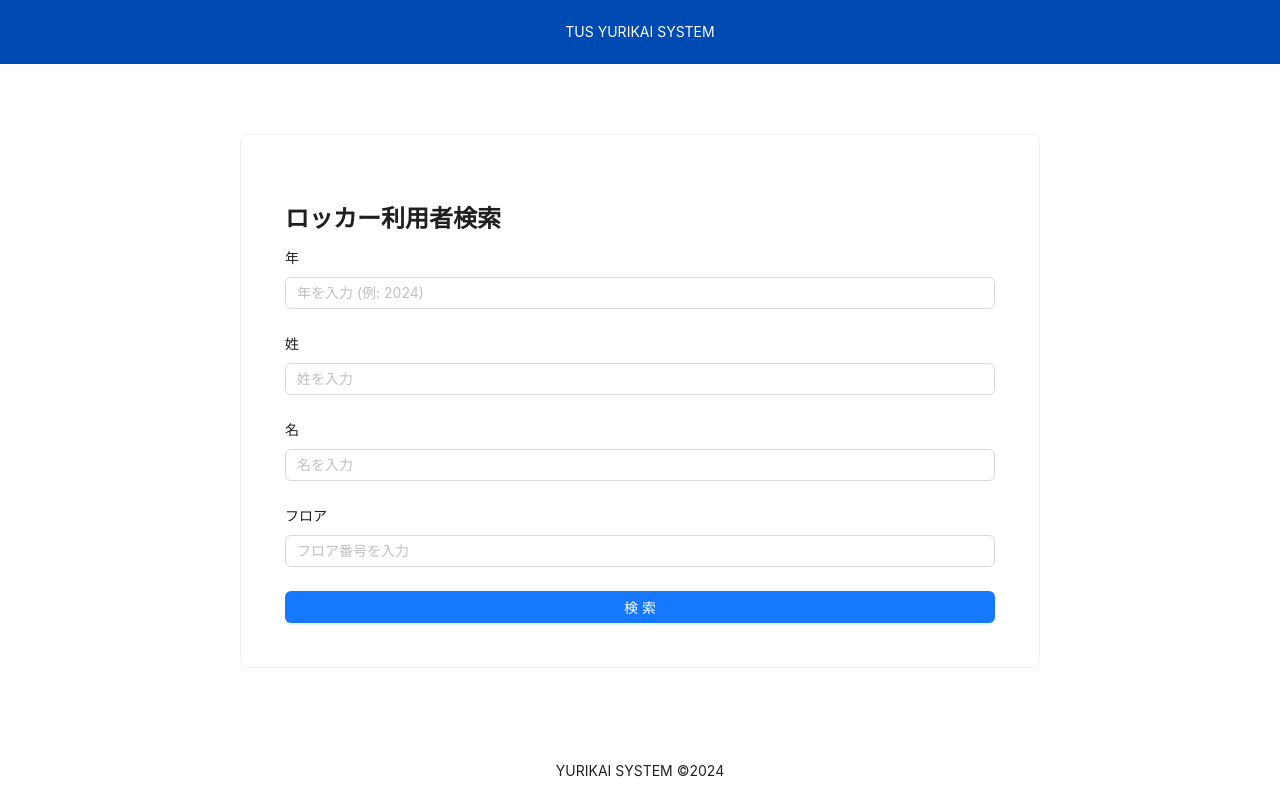
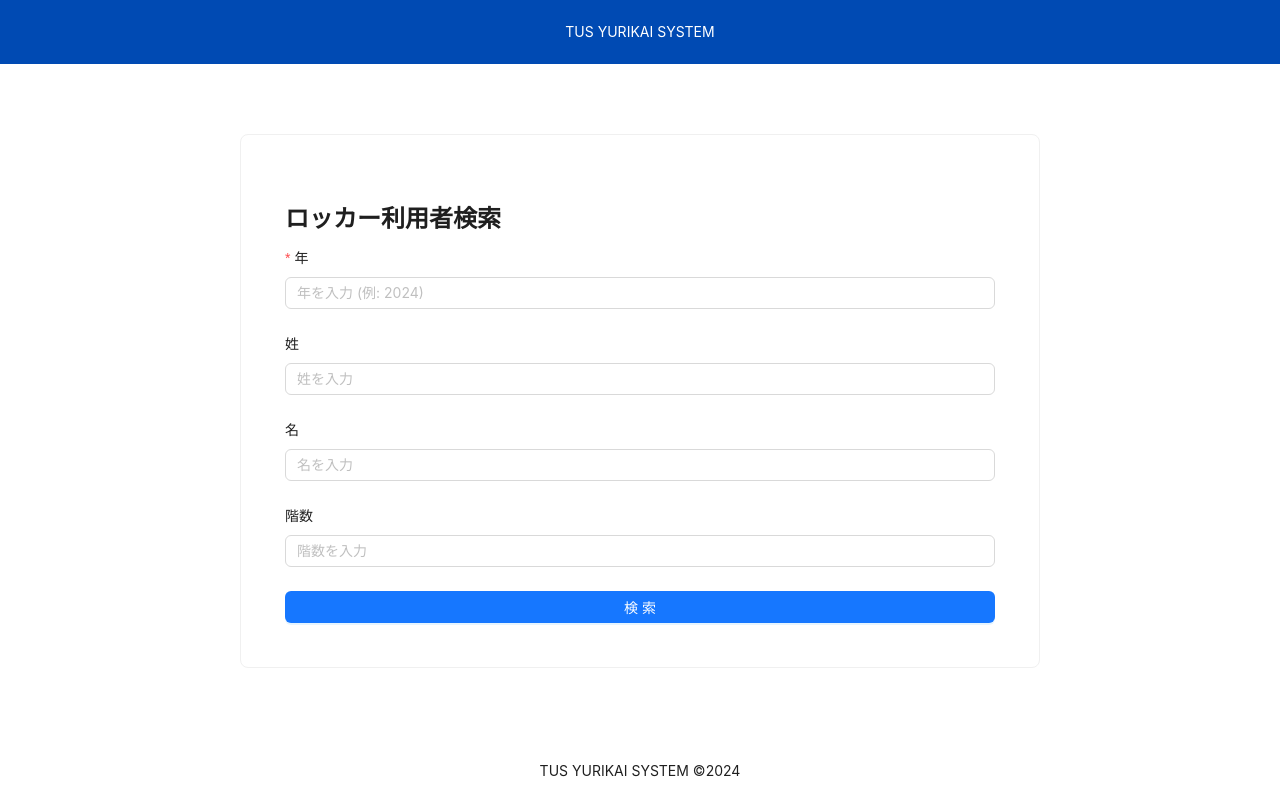
Before and after one commit to Lit-innosence/tus_yuurikai_system, a React (Create React App) app in the folder frontend/: page /admin/locker/search in a window 1280 px wide. Built offline with nearby package versions, Linux system fonts and the light colour scheme.

Commit message:
feat: modify some subtle changes in the meeting

```diff
--- a/frontend/src/routes/admin/LockerSearch.tsx
+++ b/frontend/src/routes/admin/LockerSearch.tsx
@@ -49,7 +49,7 @@ const [form] = Form.useForm();
 const handleSearch = async (values: { family_name?: string; given_name?: string; floor?: number; year?: number }) => {
     // クエリパラメータを生成
     const year = values.year || new Date().getFullYear();
-    let query = `/locker/user-search/${year}/`;
+    let query = `api/locker/user-search/${year}/`;
     const params = new URLSearchParams();
 
     if (values.family_name) params.append('family_name', values.family_name);
@@ -74,10 +74,10 @@ const handleSearch = async (values: { family_name?: string; given_name?: string;
     // モックデータを使ったフィルタリング
     const filteredResults = mockResponse.data.filter((item) => {
     return (
-        (!values.year || item.year === values.year) &&
+        (!values.year || item.year == values.year) &&
         (!values.family_name || item.main_user.family_name.includes(values.family_name) || item.co_user.family_name.includes(values.family_name)) &&
         (!values.given_name || item.main_user.given_name.includes(values.given_name) || item.co_user.given_name.includes(values.given_name)) &&
-        (values.floor === undefined || item.floor === values.floor)
+        (values.floor === undefined || item.floor == values.floor)
     );
     });
 
@@ -92,7 +92,7 @@ const columns = [
     key: 'locker_id',
     },
     {
-    title: 'フロア',
+    title: '階数',
     dataIndex: 'floor',
     key: 'floor',
     },
@@ -102,14 +102,14 @@ const columns = [
     key: 'year',
     },
     {
-    title: '主利用者',
+    title: '主利用者 [学籍番号, 名前]',
     key: 'main_user',
-    render: (record: any) => `${record.main_user.family_name} ${record.main_user.given_name} (学籍番号: ${record.main_user.student_id})`,
+    render: (record: any) => `[${record.main_user.student_id}, ${record.main_user.family_name} ${record.main_user.given_name}]`,
     },
     {
-    title: '共同利用者',
+    title: '共同利用者 [学籍番号, 名前]',
     key: 'co_user',
-    render: (record: any) => `${record.co_user.family_name} ${record.co_user.given_name} (学籍番号: ${record.co_user.student_id})`,
+    render: (record: any) => `[${record.co_user.student_id}, ${record.co_user.family_name} ${record.co_user.given_name}]`,
     },
 ];
 
@@ -120,8 +120,8 @@ return (
             <Card style={{ maxWidth: 800, margin: '20px auto', padding: '20px' }}>
             <Title level={3}>ロッカー利用者検索</Title>
             <Form form={form} layout="vertical" onFinish={handleSearch}>
-                <Form.Item label="年" name="year">
-                <Input type="number" placeholder="年を入力 (例: 2024)" />
+                <Form.Item rules={[{required: true, message: '年を入力してください' }]} label="年" name="year">
+                <Input  type="number" placeholder="年を入力 (例: 2024)" />
                 </Form.Item>
                 <Form.Item label="姓" name="family_name">
                 <Input placeholder="姓を入力" />
@@ -129,8 +129,8 @@ return (
                 <Form.Item label="名" name="given_name">
                 <Input placeholder="名を入力" />
                 </Form.Item>
-                <Form.Item label="フロア" name="floor">
-                <Input type="number" placeholder="フロア番号を入力" />
+                <Form.Item label="階数" name="floor">
+                <Input type="number" placeholder="階数を入力" />
                 </Form.Item>
                 <Button type="primary" htmlType="submit" block>
                 検索
--- a/frontend/src/routes/component/CustomFooter.tsx
+++ b/frontend/src/routes/component/CustomFooter.tsx
@@ -6,7 +6,7 @@ const { Footer } = Layout;
 const CustomFooter: React.FC = () => {
     return (
         <Footer style={{ textAlign: 'center', backgroundColor: 'white' }}>
-            YURIKAI SYSTEM ©2024
+            TUS YURIKAI SYSTEM ©2024
         </Footer>
     );
 };
```
